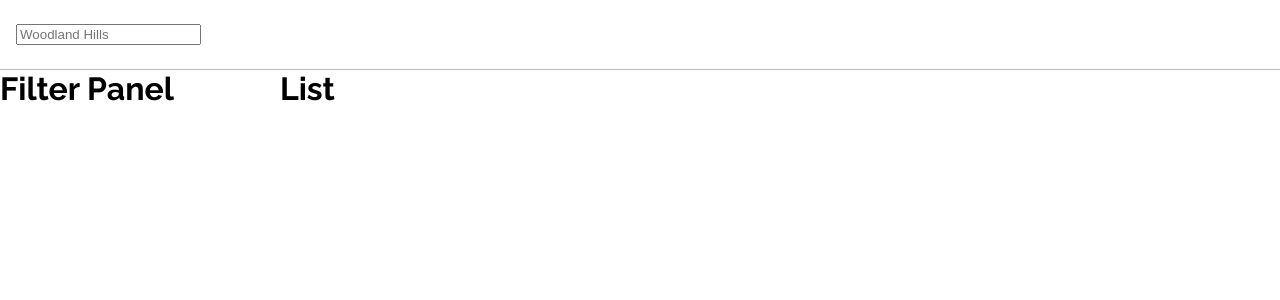
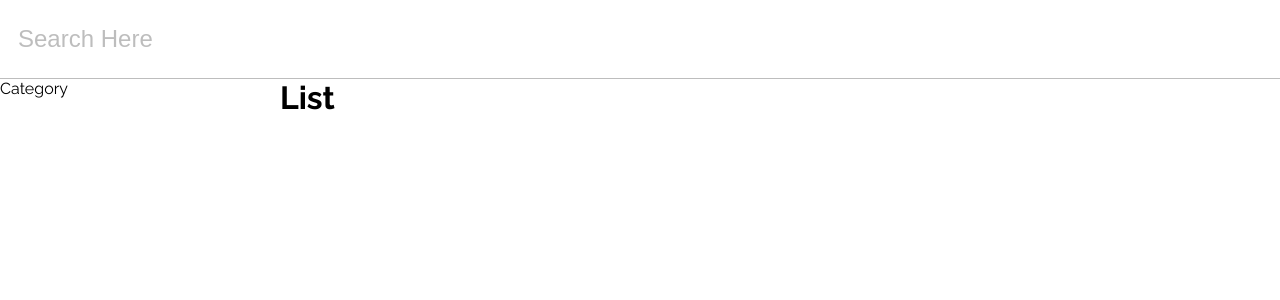
Before and after one commit to rialkush/filter-app, a React (Create React App) app: page / in a window 1280 px wide. Shown: the top 300 px of the page. Built offline with nearby package versions, Linux system fonts and the light colour scheme.

Commit message:
3 files modified, 1 added

```diff
--- a/src/components/Home/FilterPanel/index.jsx
+++ b/src/components/Home/FilterPanel/index.jsx
@@ -1,9 +1,12 @@
-import React from "react";
+import React from 'react';
 
 const FilterPanel = () => {
   return (
     <div>
-      <h1>Filter Panel</h1>
+      {/* <h1>Filter Panel</h1> */}
+      <div className = 'input-group'>
+        <p className="label">Category</p>
+      </div>
     </div>
   );
 };
--- a/src/components/Home/SearchBar/index.jsx
+++ b/src/components/Home/SearchBar/index.jsx
@@ -9,7 +9,7 @@ const SearchBar = ({value, changeInput}) => {
       {/* <h1>Search Bar</h1> */}
       <input
         type = 'text'
-        placeholder = 'Woodland Hills'
+        placeholder = 'Search Here'
         value = {value}
         onChange = {changeInput}
       />
--- a/src/components/Home/SearchBar/styles.css
+++ b/src/components/Home/SearchBar/styles.css
@@ -1,6 +1,22 @@
-.searchBar-wrap {
+.SearchBar-wrap {
   display: flex;
   align-items: center;
   border-bottom: 1px solid rgba(0,0,0,0.26);
   padding: 1.5rem 1rem;
 }
+
+.SearchBar-icon {
+  color: rgba(0, 0, 0, 0.26);
+  margin-right: 2rem;
+}
+
+.SearchBar-wrap input {
+  font-size: 1.5rem;
+  outline: none;
+  border: none;
+  width: 100%;
+}
+
+.SearchBar-wrap input::placeholder {
+  color: rgba(0, 0, 0, 0.26);
+}
```
Also changed, not shown: src/components/common/FilterListToggle/index.jsx (added, +55 -0 lines).
